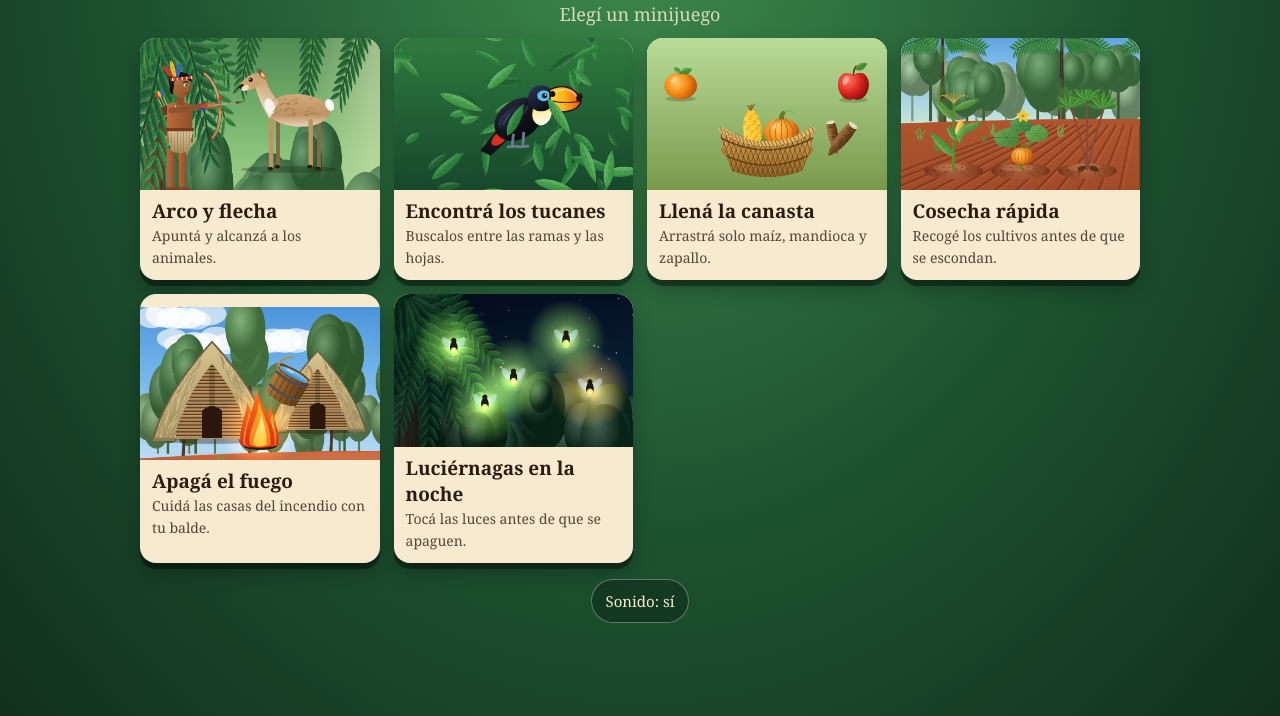
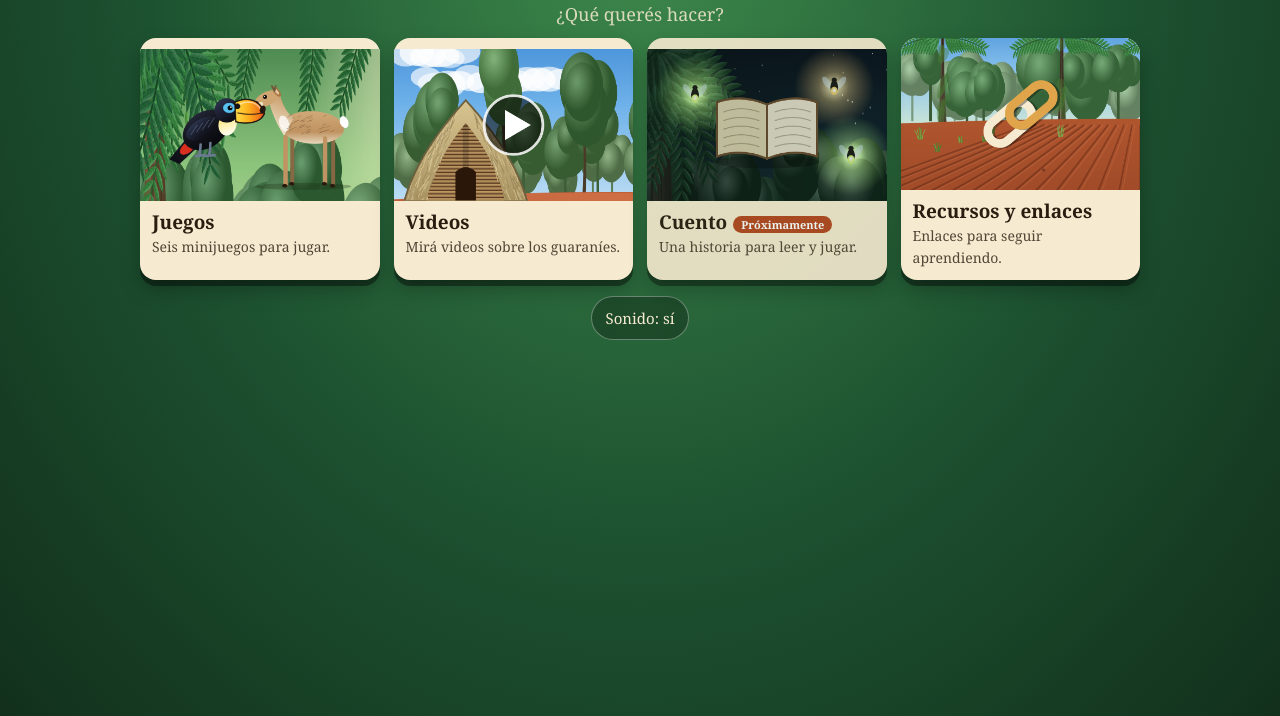
Before and after one commit to Oscar-castelani/GUARANIES, a plain HTML site: page index.html in a window 1280 px wide. Shown: the part 84-800 px from the top of the page. Drawn offline with Linux system fonts and the light colour scheme.

Commit message:
Nueva pantalla de Inicio con accesos a Juegos, Videos, Cuento (próximamente) y Recursos y enlaces
Co-Authored-By: Claude Sonnet 5.5 <noreply@anthropic.com>
Claude-Session: https://claude.ai/code/session_01RcUPQVMB1xDD3REUXG5DV4

```diff
--- a/css/style.css
+++ b/css/style.css
@@ -3,7 +3,7 @@
 html,body{margin:0;height:100%;overscroll-behavior:none;position:fixed;inset:0;width:100%;background:var(--g1);color:var(--paper);font-family:Georgia,"Palatino Linotype",serif;overflow:hidden;-webkit-user-select:none;user-select:none}
 .hidden{display:none!important}
 .screen{position:fixed;inset:0;display:flex;flex-direction:column}
-#menu{background:radial-gradient(ellipse at 50% 0%,#3e8a4c 0%,#1d5230 55%,#12301c 100%);overflow:auto;align-items:center;padding:max(14px,env(safe-area-inset-top)) 16px 20px}
+#menu,#hub,#videos,#resources{background:radial-gradient(ellipse at 50% 0%,#3e8a4c 0%,#1d5230 55%,#12301c 100%);overflow:auto;align-items:center;padding:max(14px,env(safe-area-inset-top)) 16px 20px}
 .menu-head{text-align:center;margin:8px 0 12px}
 .menu-head h1{margin:0;font-size:clamp(26px,5vw,44px);letter-spacing:.5px;text-shadow:0 2px 0 #0007}
 .menu-head p{margin:4px 0 0;opacity:.85;font-size:clamp(14px,2.4vw,18px)}
@@ -49,8 +49,8 @@ html,body{margin:0;height:100%;overscroll-behavior:none;position:fixed;inset:0;w
 @keyframes rot{0%,20%{transform:rotate(0)}60%,100%{transform:rotate(-90deg)}}
 @media (prefers-reduced-motion:reduce){.phone{animation:none;transform:rotate(-90deg)}}
 /* menú sin scroll en celulares */
-@media (max-width:700px){#menu{overflow:hidden;padding-bottom:8px}.cards{grid-template-columns:repeat(2,1fr);gap:8px}.card span{display:none}.card b{font-size:15px}.card .t{padding:5px 8px 7px}.card canvas{aspect-ratio:16/8;object-fit:cover}.menu-head{margin:2px 0 6px}.menu-head h1{font-size:24px}.menu-head p{display:none}.menu-foot{margin-top:6px}}
-@media (orientation:landscape) and (max-height:620px){#menu{overflow:hidden;padding-top:6px;padding-bottom:6px}.menu-head{margin:0 0 6px}.menu-head h1{font-size:22px}.menu-head p{display:none}.cards{grid-template-columns:repeat(var(--n,5),1fr);gap:8px}.card span{display:none}.card b{font-size:clamp(11px,1.9vw,14px);line-height:1.15}.card .t{padding:4px 6px 6px}.card canvas{aspect-ratio:16/10;object-fit:cover}.menu-foot{margin-top:6px}.chip{min-height:36px;padding:5px 12px}.cards{gap:6px}#menu{padding-left:8px;padding-right:8px}.card{border-radius:12px}}
+@media (max-width:700px){#menu,#hub,#videos,#resources{overflow:hidden;padding-bottom:8px}.cards{grid-template-columns:repeat(2,1fr);gap:8px}.card span{display:none}.card b{font-size:15px}.card .t{padding:5px 8px 7px}.card canvas{aspect-ratio:16/8;object-fit:cover}.menu-head{margin:2px 0 6px}.menu-head h1{font-size:24px}.menu-head p{display:none}.menu-foot{margin-top:6px}}
+@media (orientation:landscape) and (max-height:620px){#menu,#hub,#videos,#resources{overflow:hidden;padding-top:6px;padding-bottom:6px}.menu-head{margin:0 0 6px}.menu-head h1{font-size:22px}.menu-head p{display:none}.cards{grid-template-columns:repeat(var(--n,5),1fr);gap:8px}.card span{display:none}.card b{font-size:clamp(11px,1.9vw,14px);line-height:1.15}.card .t{padding:4px 6px 6px}.card canvas{aspect-ratio:16/10;object-fit:cover}.menu-foot{margin-top:6px}.chip{min-height:36px;padding:5px 12px}.cards{gap:6px}#menu,#hub,#videos,#resources{padding-left:8px;padding-right:8px}.card{border-radius:12px}}
 
 /* portada de inicio (3 s, se puede saltar tocando) */
 #splash{position:fixed;inset:0;z-index:90;background:linear-gradient(#3c93d8 0 72%,#5a3320 72%);display:flex;align-items:center;justify-content:center;transition:opacity .5s;cursor:pointer}
@@ -60,7 +60,7 @@ html,body{margin:0;height:100%;overscroll-behavior:none;position:fixed;inset:0;w
 @media (max-width:380px){#hud{gap:3px;padding-left:4px;padding-right:4px}.hud-item{min-width:0}.hud-item .lbl{font-size:8px;letter-spacing:0}.hud-item b{font-size:14px}.chip{padding:4px 7px;font-size:11px;min-height:34px}.timer{min-width:56px;max-width:110px}}
 /* pantallas con notch / esquinas redondeadas */
 #hud{padding-left:max(10px,env(safe-area-inset-left));padding-right:max(10px,env(safe-area-inset-right))}
-@supports (padding:max(0px)){#menu{padding-left:max(8px,env(safe-area-inset-left));padding-right:max(8px,env(safe-area-inset-right))}}
+@supports (padding:max(0px)){#menu,#hub,#videos,#resources{padding-left:max(8px,env(safe-area-inset-left));padding-right:max(8px,env(safe-area-inset-right))}}
 
 /* fondo ambiente: rellena los costados con los colores del juego (sin barras negras) */
 #amb{position:absolute;inset:0;width:100%;height:100%;filter:blur(16px) brightness(.75) saturate(1.1);transform:scale(1.15);pointer-events:none}
@@ -78,3 +78,31 @@ body.hudov #hud{position:absolute;left:0;right:0;top:0;z-index:20;background:lin
 /* BUGFIX: el lienzo (z-index:1) tapaba el panel de inicio y los botones no recibían toques */
 #overlay{z-index:10}
 #rotateHint{z-index:10}
+
+/* secciones nuevas: inicio, videos, recursos */
+.backs{position:absolute;top:max(8px,env(safe-area-inset-top));left:max(10px,env(safe-area-inset-left));z-index:3}
+.card .th{position:relative;aspect-ratio:16/10;background:linear-gradient(135deg,#2f7a3e,#173d24);overflow:hidden}
+.card .th img{position:absolute;inset:0;width:100%;height:100%;object-fit:cover;display:block}
+.play{position:absolute;inset:0;margin:auto;width:58px;height:58px;border-radius:50%;background:rgba(0,0,0,.6);border:2px solid #fff9}
+.play::after{content:"";position:absolute;left:23px;top:16px;border-left:19px solid #fff;border-top:12px solid transparent;border-bottom:12px solid transparent}
+.card .badge{display:inline-block;margin-left:6px;padding:1px 8px;border-radius:999px;background:#b5471f;color:#fff;font-size:11px;vertical-align:middle}
+.card.soon{opacity:.9}.card.soon canvas{filter:saturate(.7) brightness(.9)}
+.links{display:flex;flex-direction:column;gap:10px;width:min(640px,100%)}
+.links a{display:block;background:var(--paper);color:var(--ink);text-decoration:none;border-radius:14px;padding:14px 16px;box-shadow:0 4px 0 #0006;font-size:17px;min-height:48px}
+.links a small{display:block;opacity:.7;font-size:13px;margin-top:2px;word-break:break-all}
+.links p{margin:6px 0 0;opacity:.8;text-align:center;font-size:14px}
+#vmodal{position:fixed;inset:0;z-index:95;background:#000d;display:flex;align-items:center;justify-content:center;padding:10px}
+.vbox{width:min(900px,100%);max-height:100%;display:flex;flex-direction:column;gap:8px;align-items:center}
+#vframe{width:100%;aspect-ratio:16/9;max-height:calc(100dvh - 130px);background:#000;border-radius:10px;overflow:hidden}
+#vframe.short{aspect-ratio:9/16;width:auto;height:calc(100dvh - 130px);max-width:100%}
+#vframe iframe{width:100%;height:100%;border:0;display:block}
+.vbox .chip{text-decoration:none;display:inline-flex;align-items:center;justify-content:center}
+#vclose{align-self:flex-end}
+#toast{position:fixed;left:50%;bottom:24px;transform:translateX(-50%);z-index:96;background:#f6ead0;color:#2a1d10;border-radius:999px;padding:10px 18px;font-size:15px;box-shadow:0 6px 20px #0008}
+@media (max-width:700px){.card .th{aspect-ratio:16/8}.play{width:40px;height:40px}.play::after{left:16px;top:10px;border-left-width:14px;border-top-width:9px;border-bottom-width:9px}}
+@media (orientation:landscape) and (max-height:620px){.card .th{aspect-ratio:16/10}.play{width:36px;height:36px}.play::after{left:14px;top:9px;border-left-width:13px;border-top-width:8px;border-bottom-width:8px}.links a{padding:9px 14px;font-size:15px;min-height:40px}.links{gap:6px}.backs{min-height:34px;padding:4px 10px}}
+@media (max-height:460px){#vframe{max-height:calc(100dvh - 70px)}#vframe.short{height:calc(100dvh - 70px)}}
+.card .th span.play{display:block}
+#vframe:not(.short){width:min(100%,calc((100dvh - 130px)*16/9))}
+@media (max-height:460px){#vframe:not(.short){width:min(100%,calc((100dvh - 70px)*16/9))}}
+@media (orientation:landscape) and (max-height:460px){.links a small{display:none}.links p{display:none}}
--- a/index.html
+++ b/index.html
@@ -17,13 +17,31 @@
 <body>
 
 <!-- Menú funcional de selección (NO es una portada; la portada la incorpora el usuario después) -->
-<main id="menu" class="screen">
+<main id="hub" class="screen">
+  <header class="menu-head"><h1>Aventura Guaraní</h1><p>¿Qué querés hacer?</p></header>
+  <section id="hubCards" class="cards" aria-label="Secciones"></section>
+  <footer class="menu-foot"><button id="muteHub" class="chip" aria-pressed="false">Sonido: sí</button></footer>
+</main>
+
+<main id="videos" class="screen hidden">
+  <button class="chip backs" data-go="hub" aria-label="Volver al inicio">&#8592; Inicio</button>
+  <header class="menu-head"><h1>Videos</h1><p>Tocá un video para verlo</p></header>
+  <section id="videoCards" class="cards" aria-label="Videos"></section>
+</main>
+
+<main id="resources" class="screen hidden">
+  <button class="chip backs" data-go="hub" aria-label="Volver al inicio">&#8592; Inicio</button>
+  <header class="menu-head"><h1>Recursos y enlaces</h1><p>Para seguir aprendiendo</p></header>
+  <section id="linkList" class="links" aria-label="Enlaces"></section>
+</main>
+
+<main id="menu" class="screen hidden">
+  <button class="chip backs" data-go="hub" aria-label="Volver al inicio">&#8592; Inicio</button>
     <header class="menu-head">
     <h1>Aventura Guaraní</h1>
     <p>Elegí un minijuego</p>
   </header>
   <section id="cards" class="cards" aria-label="Minijuegos"></section>
-  <footer class="menu-foot"><button id="muteMenu" class="chip" aria-pressed="false">Sonido: sí</button></footer>
 </main>
 
 <section id="gameScreen" class="screen hidden">
@@ -52,6 +70,10 @@
 </section>
 
 <div id="splash" role="img" aria-label="Portada: Grupo guaranies"><img src="assets/portada.jpg" alt="Portada: Grupo guaranies"></div>
+<div id="vmodal" class="hidden" role="dialog" aria-modal="true" aria-label="Reproductor de video">
+  <div class="vbox"><button id="vclose" class="chip" aria-label="Cerrar video">Cerrar &#10005;</button><div id="vframe"></div><a id="vopen" class="chip" target="_blank" rel="noopener noreferrer">Abrir en YouTube</a></div>
+</div>
+<div id="toast" class="hidden" role="status"></div>
 <div id="rotate" class="hidden" role="alert">
   <div class="rot-box">
     <svg class="phone" viewBox="0 0 60 100" width="70" height="116" aria-hidden="true"><rect x="8" y="4" width="44" height="92" rx="9" fill="#f6ead0" stroke="#2a1d10" stroke-width="4"/><rect x="15" y="14" width="30" height="66" rx="3" fill="#2c6b3a"/><circle cx="30" cy="89" r="3.5" fill="#2a1d10"/></svg>
@@ -71,6 +93,7 @@
 <script src="js/games/cosecha.js"></script>
 <script src="js/games/fuego.js"></script>
 <script src="js/games/luciernagas.js"></script>
-<script>Core.init();</script>
+<script src="js/hub.js"></script>
+<script>Core.init(); Hub.init();</script>
 </body>
 </html>
--- a/js/content.js
+++ b/js/content.js
@@ -19,3 +19,12 @@ const EDU = {
   luciernagas: 'Las luciérnagas son insectos que producen su propia luz.',
   fuego:   'Juego ficticio: cuidar la vegetación y prevenir incendios es importante hoy para proteger el entorno.'
 };
+
+/* Videos de la sección «Videos». Para cambiar títulos o agregar videos, editá esta lista.
+   id = el código que está en el enlace de YouTube (watch?v=ID o shorts/ID). */
+const VIDEOS = [
+  { id: 'CgthzTtvz_Y', title: 'Video 1', kind: 'Video' },
+  { id: 'CGGxuRIBQK4', title: 'Video 2', kind: 'Video' },
+  { id: 'KfiMn81nUXo', title: 'Video 3', kind: 'Video' },
+  { id: 'CQd14YAUZcU', title: 'Video 4', kind: 'Short', short: true }
+];
--- a/js/core.js
+++ b/js/core.js
@@ -44,8 +44,8 @@ const Core = (function () {
     try { localStorage.setItem('ag_muted', m ? '1' : '0'); } catch (e) {}
     $('muteBtn').textContent = m ? 'Sin sonido' : 'Sonido';
     $('muteBtn').setAttribute('aria-pressed', m);
-    $('muteMenu').textContent = 'Sonido: ' + (m ? 'no' : 'sí');
-    $('muteMenu').setAttribute('aria-pressed', m);
+    $('muteHub').textContent = 'Sonido: ' + (m ? 'no' : 'sí');
+    $('muteHub').setAttribute('aria-pressed', m);
     if (!m) ensureAudio();
   }
 
@@ -58,17 +58,19 @@ const Core = (function () {
   function float(x, y, text, color) { floats.push({ x, y, text, color: color || '#fff', t: 0 }); }
 
   /* ---------- flujo ---------- */
-  function showMenu() {
+  const SCREENS = ['hub', 'menu', 'videos', 'resources', 'gameScreen'];
+  function go(id) { SCREENS.forEach(s => $(s).classList.toggle('hidden', s !== id)); }
+  function showSection(id) {
     state = 'menu'; inst = null; cur = null; checkOrient();
     if (endTimer) clearTimeout(endTimer);
-    $('overlay').classList.add('hidden');
-    $('gameScreen').classList.add('hidden'); $('menu').classList.remove('hidden');
+    $('overlay').classList.add('hidden'); go(id);
   }
+  function showMenu() { showSection('menu'); }   // menú de juegos
   function openGame(id) {
     ensureAudio(); goFull(); rotSkipped = false;
     cur = games[id]; score = 0; floats = [];
     if (endTimer) clearTimeout(endTimer);
-    $('menu').classList.add('hidden'); $('gameScreen').classList.remove('hidden');
+    go('gameScreen');
     resize();
     inst = cur.make(); timeLeft = cur.time;
     $('scoreVal').textContent = '0'; goalMax = cur.goal; setGoal(0, cur.goal, cur.goalLabel);
@@ -239,7 +241,7 @@ const Core = (function () {
     try { muted = localStorage.getItem('ag_muted') === '1'; } catch (e) {}
     buildMenu(); bindInput(); setMuted(muted);
     $('backBtn').onclick = showMenu;
-    $('muteBtn').onclick = () => setMuted(!muted); $('muteMenu').onclick = () => setMuted(!muted);
+    $('muteBtn').onclick = () => setMuted(!muted); $('muteHub').onclick = () => setMuted(!muted);
     window.addEventListener('resize', resize); window.addEventListener('orientationchange', () => setTimeout(resize, 250));
     document.addEventListener('visibilitychange', () => {
       if (document.hidden) pauseGame();
@@ -262,7 +264,7 @@ const Core = (function () {
   }
 
   return {
-    W, H, view, drawBg, get inst() { return inst; }, register, init, addScore, setGoal, float, finish, sfx,
+    W, H, view, drawBg, go, showSection, showMenu, get inst() { return inst; }, register, init, addScore, setGoal, float, finish, sfx,
     get score() { return score; }, get state() { return state; },
     get timeLeft() { return timeLeft; }, get timeTotal() { return cur ? cur.time : 0; }
   };
--- /dev/null
+++ b/js/hub.js
@@ -0,0 +1,86 @@
+'use strict';
+/* Pantalla de inicio (accesos directos), sección de Videos y sección de Recursos y enlaces. */
+const Hub = (function () {
+  const $ = id => document.getElementById(id);
+  let toastT = null;
+
+  function toast(msg) {
+    const t = $('toast'); t.textContent = msg; t.classList.remove('hidden');
+    clearTimeout(toastT); toastT = setTimeout(() => t.classList.add('hidden'), 2200);
+  }
+
+  /* ---- iconos dibujados para las tarjetas ---- */
+  function playIcon(c, w, h) { c.fillStyle = 'rgba(0,0,0,.55)'; c.beginPath(); c.arc(w / 2, h / 2, 54, 0, 7); c.fill(); c.strokeStyle = 'rgba(255,255,255,.85)'; c.lineWidth = 5; c.stroke(); c.fillStyle = '#fff'; c.beginPath(); c.moveTo(w / 2 - 16, h / 2 - 28); c.lineTo(w / 2 + 32, h / 2); c.lineTo(w / 2 - 16, h / 2 + 28); c.closePath(); c.fill(); }
+  function bookIcon(c, w, h) {
+    c.save(); c.translate(w / 2, h / 2 + 6);
+    c.fillStyle = 'rgba(0,0,0,.3)'; c.beginPath(); c.ellipse(0, 62, 96, 12, 0, 0, 7); c.fill();
+    [[-1, '#e8d9a8'], [1, '#f6ead0']].forEach(([s, col]) => { c.save(); c.scale(s, 1); c.fillStyle = col; c.strokeStyle = '#7a4a22'; c.lineWidth = 4; c.beginPath(); c.moveTo(0, -44); c.quadraticCurveTo(48, -64, 92, -48); c.lineTo(92, 52); c.quadraticCurveTo(48, 36, 0, 56); c.closePath(); c.fill(); c.stroke(); c.strokeStyle = 'rgba(90,60,30,.35)'; c.lineWidth = 2; for (let i = 0; i < 5; i++) { c.beginPath(); c.moveTo(14, -30 + i * 16); c.quadraticCurveTo(48, -42 + i * 16, 80, -30 + i * 16); c.stroke(); } c.restore(); });
+    c.restore();
+  }
+  function linkIcon(c, w, h) {
+    c.save(); c.translate(w / 2, h / 2); c.rotate(-.7); c.lineWidth = 16; c.lineCap = 'round';
+    [[-26, '#f6ead0'], [26, '#e0a54a']].forEach(([o, col]) => { c.strokeStyle = 'rgba(0,0,0,.35)'; c.beginPath(); c.roundRect ? c.roundRect(o - 46 + 3, -22 + 4, 92, 44, 22) : c.rect(o - 46, -22, 92, 44); c.stroke(); c.strokeStyle = col; c.beginPath(); c.roundRect ? c.roundRect(o - 46, -22, 92, 44, 22) : c.rect(o - 46, -22, 92, 44); c.stroke(); });
+    c.restore();
+  }
+  const HUB = [
+    { id: 'hubGames', title: 'Juegos', blurb: 'Seis minijuegos para jugar.', go: () => Core.showMenu(),
+      thumb(c, w, h) { c.drawImage(Art.huntBG(), 0, 150, 960, 330, 0, 0, w, h); Art.drawAnimal(c, 'venado', w * .68, h * .9, 1.25, true, 0, 1); Art.blit(c, Art.toucan(), w * .3, h * .5, 1.5, false); } },
+    { id: 'hubVideos', title: 'Videos', blurb: 'Mirá videos sobre los guaraníes.', go: () => Core.showSection('videos'),
+      thumb(c, w, h) { c.drawImage(Art.villageBG(), 0, 160, 960, 380, 0, 0, w, h); Art.blit(c, Art.house(false), w * .3, h * 1.0, 1.1, false, 1, 0, .5, .93); playIcon(c, w, h); } },
+    { id: 'hubStory', title: 'Cuento', blurb: 'Una historia para leer y jugar.', soon: true, go: () => toast('El cuento estará muy pronto'),
+      thumb(c, w, h) { c.drawImage(Art.nightBG(), 0, 60, 960, 440, 0, 0, w, h); [[.2, .3], [.78, .25], [.85, .7]].forEach((p, i) => Art.drawFirefly(c, p[0] * w, p[1] * h, 1.6, 1, i === 1)); bookIcon(c, w, h); } },
+    { id: 'hubLinks', title: 'Recursos y enlaces', blurb: 'Enlaces para seguir aprendiendo.', go: () => Core.showSection('resources'),
+      thumb(c, w, h) { c.drawImage(Art.fieldBG(), 0, 120, 960, 420, 0, 0, w, h); linkIcon(c, w, h); } }
+  ];
+
+  function buildHub() {
+    const box = $('hubCards'); box.style.setProperty('--n', HUB.length);
+    HUB.forEach(it => {
+      const b = document.createElement('button'); b.className = 'card' + (it.soon ? ' soon' : ''); b.id = it.id;
+      const cv = document.createElement('canvas'); cv.width = 440; cv.height = 280; it.thumb(cv.getContext('2d'), 440, 280); b.appendChild(cv);
+      const t = document.createElement('div'); t.className = 't'; t.innerHTML = '<b></b><span></span>';
+      t.firstChild.textContent = it.title; t.lastChild.textContent = it.blurb;
+      if (it.soon) { const g = document.createElement('i'); g.className = 'badge'; g.style.fontStyle = 'normal'; g.textContent = 'Próximamente'; t.firstChild.appendChild(g); }
+      b.appendChild(t); b.onclick = it.go; box.appendChild(b);
+    });
+  }
+
+  /* ---- videos ---- */
+  const thumbUrl = id => 'https://img.youtube.com/vi/' + id + '/hqdefault.jpg';
+  const watchUrl = v => v.short ? 'https://www.youtube.com/shorts/' + v.id : 'https://www.youtube.com/watch?v=' + v.id;
+  function openVideo(v) {
+    const f = $('vframe'); f.className = v.short ? 'short' : '';
+    f.innerHTML = '';
+    const i = document.createElement('iframe');
+    i.src = 'https://www.youtube-nocookie.com/embed/' + v.id + '?autoplay=1&rel=0&playsinline=1';
+    i.allow = 'autoplay; encrypted-media; picture-in-picture; fullscreen'; i.allowFullscreen = true; i.title = v.title; i.referrerPolicy = 'strict-origin-when-cross-origin';
+    f.appendChild(i); $('vopen').href = watchUrl(v); $('vmodal').classList.remove('hidden');
+  }
+  function closeVideo() { $('vmodal').classList.add('hidden'); $('vframe').innerHTML = ''; }
+  function buildVideos() {
+    const box = $('videoCards'); box.style.setProperty('--n', VIDEOS.length);
+    VIDEOS.forEach(v => {
+      const b = document.createElement('button'); b.className = 'card vcard'; b.setAttribute('aria-label', 'Ver ' + v.title);
+      const th = document.createElement('div'); th.className = 'th';
+      const img = document.createElement('img'); img.alt = ''; img.loading = 'lazy'; img.referrerPolicy = 'no-referrer'; img.src = thumbUrl(v.id); img.onerror = () => img.remove();
+      th.appendChild(img); const pl = document.createElement('span'); pl.className = 'play'; th.appendChild(pl); b.appendChild(th);
+      const t = document.createElement('div'); t.className = 't'; t.innerHTML = '<b></b><span></span>'; t.firstChild.textContent = v.title; t.lastChild.textContent = v.kind + ' · YouTube';
+      b.appendChild(t); b.onclick = () => openVideo(v); box.appendChild(b);
+    });
+  }
+
+  /* ---- recursos y enlaces ---- */
+  function buildLinks() {
+    const box = $('linkList');
+    VIDEOS.forEach(v => { const a = document.createElement('a'); a.href = watchUrl(v); a.target = '_blank'; a.rel = 'noopener noreferrer'; a.innerHTML = '<b></b><small></small>'; a.firstChild.textContent = v.title + ' (' + v.kind + ')'; a.lastChild.textContent = watchUrl(v); box.appendChild(a); });
+    const p = document.createElement('p'); p.textContent = 'Más recursos muy pronto.'; box.appendChild(p);
+  }
+
+  function init() {
+    buildHub(); buildVideos(); buildLinks();
+    document.querySelectorAll('[data-go]').forEach(b => b.onclick = () => Core.showSection(b.dataset.go));
+    $('vclose').onclick = closeVideo; $('vmodal').addEventListener('pointerdown', e => { if (e.target === $('vmodal')) closeVideo(); });
+    document.addEventListener('keydown', e => { if (e.key === 'Escape') closeVideo(); });
+  }
+  return { init, toast };
+})();
```
Also changed, not shown: docs/audit-pantallas.js (+6 -2 lines), 1 other file.
